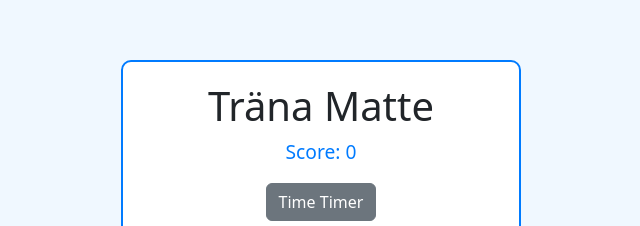
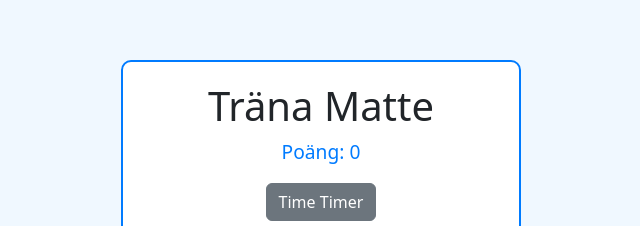
Before and after one commit to kada42/kada42.github.io, a plain HTML site: page index.html in a window 1280 px wide. Shown: the part 167-393 px from the top of the page, 319-959 px from the left. Drawn offline with nearby package versions, Linux system fonts and the light colour scheme.

Commit message:
Update score text

```diff
--- a/index.html
+++ b/index.html
@@ -65,7 +65,7 @@
 
 <div class="container">
     <h1>Träna Matte</h1>
-    <p class="score">Score: <span id="score">0</span></p>
+    <p class="score">Poäng: <span id="score">0</span></p>
     <button class="btn btn-secondary mb-2" id="toggleTimerBtn" onclick="toggleTimer()">Time Timer</button>
     <p class="timer">Tid kvar: <span id="timer"></span>s</p>
     <div class="equation">
```
